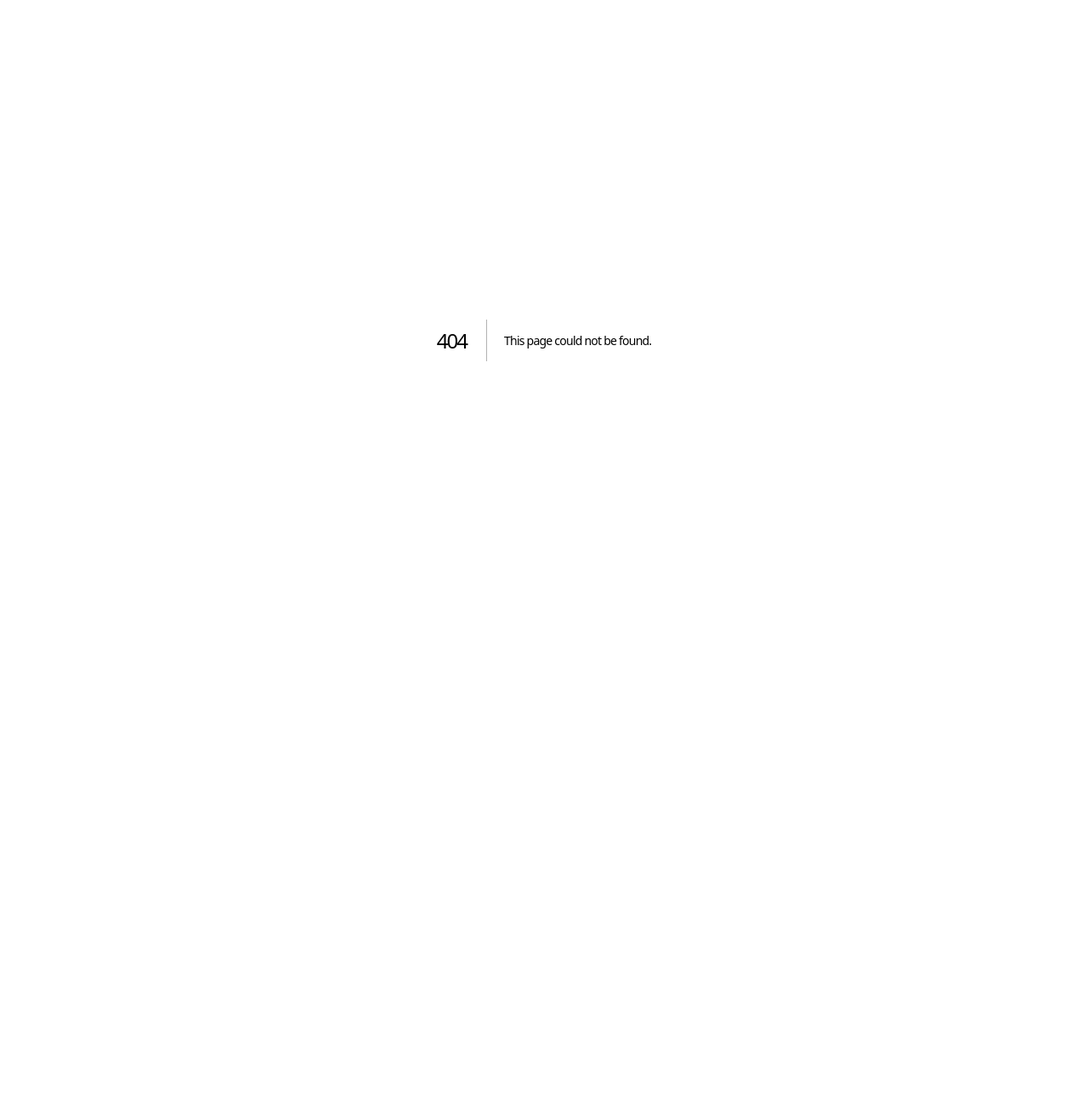
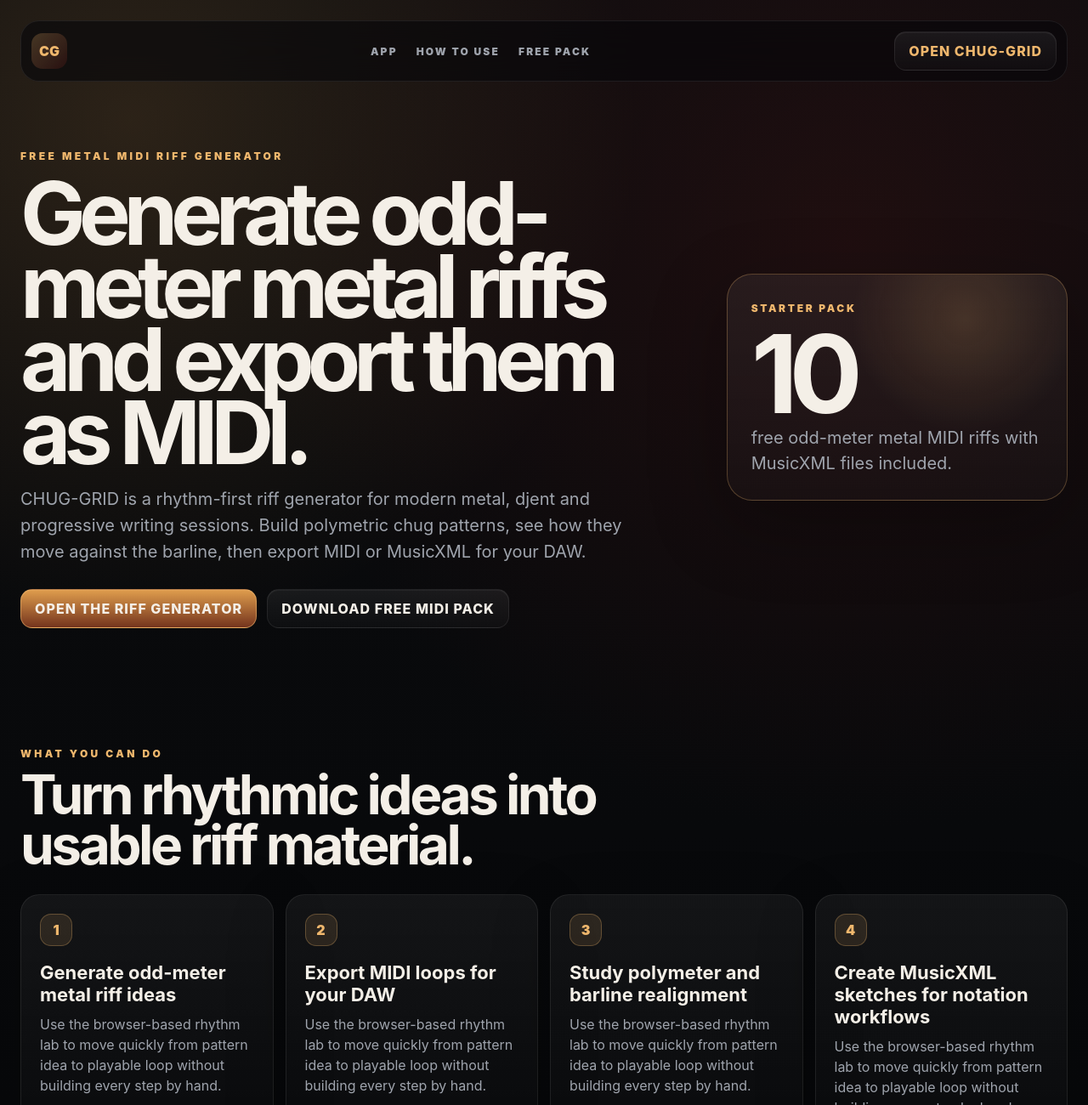
Before and after one commit to Madeo985/CHUG-GRID-PRO, a Next.js app: page /free-metal-midi-riff-generator in a window 1280 px wide. Before the commit this address had no page. Shown: the top 1300 px of the page at 85% size. Before the commit the page ends 800 px from the top, so only its background shows below. Built offline with nearby package versions, Linux system fonts and the light colour scheme.

Commit message:
Add free metal MIDI riff generator page

```diff
--- /dev/null
+++ b/app/free-metal-midi-riff-generator/page.tsx
@@ -0,0 +1,149 @@
+import type { Metadata } from "next";
+
+const gumroadUrl = "https://matteoferraro.gumroad.com/l/inznd";
+
+const useCases = [
+  "Generate odd-meter metal riff ideas",
+  "Export MIDI loops for your DAW",
+  "Study polymeter and barline realignment",
+  "Create MusicXML sketches for notation workflows"
+];
+
+const faqs = [
+  [
+    "What is a metal MIDI riff generator?",
+    "It is a writing tool that creates rhythmic MIDI ideas you can drag into a DAW, edit, layer with drums or use as the starting point for guitar and bass parts."
+  ],
+  [
+    "Can I use the free MIDI pack in my own music?",
+    "Yes. The free CHUG-GRID starter pack is made for writing, practice, demos, videos and productions. You should not resell the pack as a standalone product."
+  ],
+  [
+    "Does CHUG-GRID only work in 4/4?",
+    "No. The rhythm lab supports meters such as 3/4, 5/4, 6/8, 7/8 and 9/8, plus grouped patterns that realign over longer cycles."
+  ]
+];
+
+export const metadata: Metadata = {
+  title: "Free Metal MIDI Riff Generator",
+  description:
+    "Generate odd-meter metal riffs, export MIDI and MusicXML loops, and download a free starter pack for modern metal writing.",
+  alternates: {
+    canonical: "/free-metal-midi-riff-generator"
+  },
+  keywords: [
+    "free metal MIDI riff generator",
+    "metal MIDI riffs",
+    "odd meter riff generator",
+    "djent MIDI riffs",
+    "polymeter guitar riffs",
+    "MusicXML metal riffs"
+  ],
+  openGraph: {
+    title: "Free Metal MIDI Riff Generator | CHUG-GRID PRO",
+    description:
+      "Generate modern metal rhythm ideas, export MIDI loops, and download 10 free odd-meter metal riffs.",
+    url: "https://chuggrid.com/free-metal-midi-riff-generator",
+    type: "website"
+  }
+};
+
+export default function FreeMetalMidiRiffGeneratorPage() {
+  return (
+    <main className="site seoLanding">
+      <nav className="nav">
+        <a className="brandMark" href="/">CG</a>
+        <div className="navLinks">
+          <a href="/#app">App</a>
+          <a href="/#how-to-use">How to use</a>
+          <a href="/#support">Free pack</a>
+        </div>
+        <a className="navCta" href="/">Open CHUG-GRID</a>
+      </nav>
+
+      <section className="seoHero">
+        <div>
+          <span className="kicker">FREE METAL MIDI RIFF GENERATOR</span>
+          <h1>Generate odd-meter metal riffs and export them as MIDI.</h1>
+          <p>
+            CHUG-GRID is a rhythm-first riff generator for modern metal, djent and progressive
+            writing sessions. Build polymetric chug patterns, see how they move against the barline,
+            then export MIDI or MusicXML for your DAW.
+          </p>
+          <div className="heroActions">
+            <a className="primary" href="/#app">Open the riff generator</a>
+            <a className="secondary" href={gumroadUrl} target="_blank" rel="noreferrer">
+              Download free MIDI pack
+            </a>
+          </div>
+        </div>
+        <div className="seoSignalPanel">
+          <span>STARTER PACK</span>
+          <strong>10</strong>
+          <p>free odd-meter metal MIDI riffs with MusicXML files included.</p>
+        </div>
+      </section>
+
+      <section className="section">
+        <div className="sectionHeader">
+          <span>WHAT YOU CAN DO</span>
+          <h2>Turn rhythmic ideas into usable riff material.</h2>
+        </div>
+        <div className="workflowGrid">
+          {useCases.map((item, index) => (
+            <article className="workflowCard" key={item}>
+              <span>{index + 1}</span>
+              <h3>{item}</h3>
+              <p>
+                Use the browser-based rhythm lab to move quickly from pattern idea to playable
+                loop without building every step by hand.
+              </p>
+            </article>
+          ))}
+        </div>
+      </section>
+
+      <section className="seoCopySection">
+        <article>
+          <h2>Why CHUG-GRID works for metal MIDI riffs</h2>
+          <p>
+            Most riff generators focus on notes first. CHUG-GRID starts with rhythm: chugs,
+            ghost notes, upstrokes, accents, groupings and realignment. That makes it useful for
+            guitarists, drummers and producers who write around pulse, displacement and odd meters.
+          </p>
+          <p>
+            You can generate a riff, edit the grid, listen to the pattern, save presets, copy a
+            playable link, then export MIDI or MusicXML. The result is not a finished song; it is a
+            strong rhythmic sketch that helps you get moving.
+          </p>
+        </article>
+        <article>
+          <h2>Download the free MIDI starter pack</h2>
+          <p>
+            The free CHUG-GRID pack includes 10 odd-meter metal riff loops for DAWs, notation apps
+            and practice sessions. Use them as writing prompts, drum-programming references or
+            rhythmic studies.
+          </p>
+          <a className="primary" href={gumroadUrl} target="_blank" rel="noreferrer">
+            Get the free pack
+          </a>
+        </article>
+      </section>
+
+      <section className="section">
+        <div className="sectionHeader">
+          <span>FAQ</span>
+          <h2>Quick answers for riff writers.</h2>
+        </div>
+        <div className="faqGrid">
+          {faqs.map(([question, answer]) => (
+            <article className="featureCard" key={question}>
+              <h3>{question}</h3>
+              <p>{answer}</p>
+            </article>
+          ))}
+        </div>
+      </section>
+    </main>
+  );
+}
--- a/app/globals.css
+++ b/app/globals.css
@@ -24,8 +24,9 @@
 .gridToolbar{display:flex;justify-content:space-between;gap:12px;margin:16px 0 8px;color:var(--muted);font-size:11px;letter-spacing:.12em;text-transform:uppercase;font-weight:900}.beatLabels{display:grid;grid-template-columns:repeat(1,1fr);gap:8px;margin-bottom:6px;color:rgba(244,239,231,.55);font-size:10px;font-weight:900}.beatLabel{display:grid;grid-template-columns:repeat(16,minmax(24px,1fr));gap:3px;text-align:center;min-width:420px}.miniGrid{margin-top:10px;display:grid;grid-template-columns:repeat(16,minmax(24px,1fr));gap:6px;overflow-x:auto;padding-bottom:4px}.cell{min-width:24px;aspect-ratio:1;border-radius:8px;border:1px solid var(--line);background:rgba(255,255,255,.04);display:grid;place-items:center;font-weight:950;color:#1a1208}.stepButton{padding:0;text-transform:none;letter-spacing:0;cursor:pointer}.cell.active{background:linear-gradient(180deg,#efb76d,#8c4b21);box-shadow:0 0 22px rgba(239,183,109,.25)}.cell.typeU{background:linear-gradient(180deg,#5bd2d0,#1f6b6a);color:#031515}.cell.typeG{background:linear-gradient(180deg,#777,#2b2b2b);color:#eee}.cell.typeA{background:linear-gradient(180deg,#ff805d,#691a15);color:#fff;box-shadow:0 0 28px rgba(255,100,80,.32)}.cell.playhead{outline:2px solid var(--amberBright);outline-offset:2px;transform:scale(1.08)}
 .section{padding:70px 0}.sectionHeader{display:grid;gap:12px;max-width:840px;margin-bottom:28px}.featureGrid{display:grid;grid-template-columns:repeat(3,1fr);gap:18px}.featureCard,.showcase,.priceCard{border:1px solid var(--line);border-radius:26px;padding:24px;background:linear-gradient(180deg,rgba(255,255,255,.055),rgba(255,255,255,.018));box-shadow:0 24px 80px rgba(0,0,0,.25)}.featureIcon{width:34px;height:34px;border-radius:12px;background:linear-gradient(135deg,rgba(239,183,109,.72),rgba(68,20,20,.55));margin-bottom:18px}.featureCard h3,.priceCard h3{margin:0 0 10px;font-size:24px}.featureCard p,.priceCard p{color:var(--muted);line-height:1.5}.showcase{display:grid;grid-template-columns:1fr 420px;gap:28px;align-items:center;margin:50px 0}.statPanel{display:grid;gap:10px}.statPanel div{display:flex;justify-content:space-between;border:1px solid var(--line);border-radius:16px;padding:14px}.statPanel span{color:var(--muted)}.statPanel b{color:var(--amberBright)}.pricing{display:grid;grid-template-columns:1fr 1.2fr;gap:18px;padding:50px 0 90px}.priceCard span{color:var(--amberBright);letter-spacing:.22em;font-size:12px;font-weight:950}.priceCard.pro{border-color:rgba(239,183,109,.34);background:radial-gradient(circle at 80% 20%,rgba(239,183,109,.14),transparent 35%),linear-gradient(180deg,rgba(255,255,255,.065),rgba(255,255,255,.02))}
 .howToSection{padding-bottom:40px}.workflowGrid{display:grid;grid-template-columns:repeat(4,1fr);gap:14px}.workflowCard{border:1px solid var(--line);border-radius:22px;padding:22px;background:linear-gradient(180deg,rgba(255,255,255,.05),rgba(255,255,255,.016));box-shadow:0 20px 70px rgba(0,0,0,.22)}.workflowCard span{width:38px;height:38px;display:grid;place-items:center;border-radius:13px;margin-bottom:18px;background:rgba(239,183,109,.12);border:1px solid rgba(239,183,109,.28);color:var(--amberBright);font-weight:950}.workflowCard h3{margin:0 0 10px;font-size:22px}.workflowCard p{margin:0;color:var(--muted);line-height:1.5}.seoSection{display:grid;grid-template-columns:minmax(0,1.1fr) minmax(280px,.9fr);gap:28px;align-items:center;margin:12px 0 54px;padding:28px;border:1px solid rgba(91,210,208,.18);border-radius:26px;background:radial-gradient(circle at 90% 20%,rgba(91,210,208,.09),transparent 34%),linear-gradient(180deg,rgba(255,255,255,.052),rgba(255,255,255,.016));box-shadow:0 24px 80px rgba(0,0,0,.24)}.seoSection p{max-width:760px;color:var(--muted);font-size:18px;line-height:1.55}.topicList{display:flex;flex-wrap:wrap;gap:10px;justify-content:flex-end}.topicList span{border:1px solid var(--line);border-radius:999px;padding:10px 12px;color:rgba(244,239,231,.84);background:rgba(255,255,255,.035);font-size:12px;font-weight:900;text-transform:uppercase;letter-spacing:.08em}
+.seoLanding .nav{margin-bottom:34px}.seoHero{min-height:calc(100vh - 160px);display:grid;grid-template-columns:minmax(0,1.1fr) minmax(300px,.55fr);gap:28px;align-items:center;padding:42px 0 70px}.seoHero h1{max-width:920px}.seoHero p{max-width:760px;color:var(--muted);font-size:20px;line-height:1.55}.seoSignalPanel{border:1px solid rgba(239,183,109,.28);border-radius:30px;padding:28px;background:radial-gradient(circle at 70% 20%,rgba(239,183,109,.16),transparent 38%),linear-gradient(180deg,rgba(255,255,255,.06),rgba(255,255,255,.018));box-shadow:0 28px 90px rgba(0,0,0,.3)}.seoSignalPanel span{color:var(--amberBright);letter-spacing:.22em;font-size:12px;font-weight:950}.seoSignalPanel strong{display:block;margin:18px 0 8px;font-size:clamp(82px,10vw,140px);line-height:.8;letter-spacing:-.08em}.seoSignalPanel p{margin:0;color:var(--muted);line-height:1.5}.seoCopySection{display:grid;grid-template-columns:1.1fr .9fr;gap:18px;margin:20px 0}.seoCopySection article,.faqGrid .featureCard{border:1px solid var(--line);border-radius:26px;padding:26px;background:linear-gradient(180deg,rgba(255,255,255,.055),rgba(255,255,255,.018));box-shadow:0 24px 80px rgba(0,0,0,.22)}.seoCopySection h2{font-size:clamp(30px,4vw,52px)}.seoCopySection p{color:var(--muted);font-size:18px;line-height:1.58}.faqGrid{display:grid;grid-template-columns:repeat(3,1fr);gap:18px}
 .sectionHeader p{color:var(--muted);line-height:1.5}.supportSection{padding-top:34px}.supportGrid{display:grid;grid-template-columns:1.1fr 1fr 1fr;gap:18px}.supportCard{display:flex;min-height:290px;flex-direction:column;align-items:flex-start;border:1px solid var(--line);border-radius:26px;padding:24px;background:linear-gradient(180deg,rgba(255,255,255,.055),rgba(255,255,255,.018));box-shadow:0 24px 80px rgba(0,0,0,.25)}.supportCard:first-child{border-color:rgba(91,210,208,.28);background:radial-gradient(circle at 85% 18%,rgba(91,210,208,.14),transparent 34%),linear-gradient(180deg,rgba(255,255,255,.06),rgba(255,255,255,.018))}.supportCard span{color:var(--amberBright);letter-spacing:.22em;font-size:12px;font-weight:950}.supportCard h3{margin:0 0 10px;font-size:24px}.supportCard p{margin-bottom:24px;color:var(--muted);line-height:1.5}.supportCard a,.supportCard button{margin-top:auto}
-@media(max-width:1000px){.hero{grid-template-columns:1fr}.heroCopy{position:relative;top:auto}.showcase,.pricing,.supportGrid,.workflowGrid,.seoSection{grid-template-columns:1fr}.featureGrid{grid-template-columns:1fr}.navLinks{display:none}.site{padding:16px}.orbitalStage{width:100%}.beatLabels{overflow-x:auto}.miniGrid{overflow-x:auto}.gridToolbar{flex-direction:column}.topStrip span:last-child{text-align:left}.topicList{justify-content:flex-start}}
+@media(max-width:1000px){.hero{grid-template-columns:1fr}.heroCopy{position:relative;top:auto}.showcase,.pricing,.supportGrid,.workflowGrid,.seoSection,.seoHero,.seoCopySection,.faqGrid{grid-template-columns:1fr}.featureGrid{grid-template-columns:1fr}.navLinks{display:none}.site{padding:16px}.orbitalStage{width:100%}.beatLabels{overflow-x:auto}.miniGrid{overflow-x:auto}.gridToolbar{flex-direction:column}.topStrip span:last-child{text-align:left}.topicList{justify-content:flex-start}.seoHero{min-height:auto;padding:28px 0 52px}}
 .orbitalStage{
   --orbit-label-radius:max(-205px,-31vw);
 }
--- a/app/sitemap.ts
+++ b/app/sitemap.ts
@@ -7,6 +7,12 @@
       lastModified: new Date(),
       changeFrequency: "weekly",
       priority: 1
+    },
+    {
+      url: "https://chuggrid.com/free-metal-midi-riff-generator",
+      lastModified: new Date(),
+      changeFrequency: "weekly",
+      priority: 0.9
     }
   ];
 }
```
